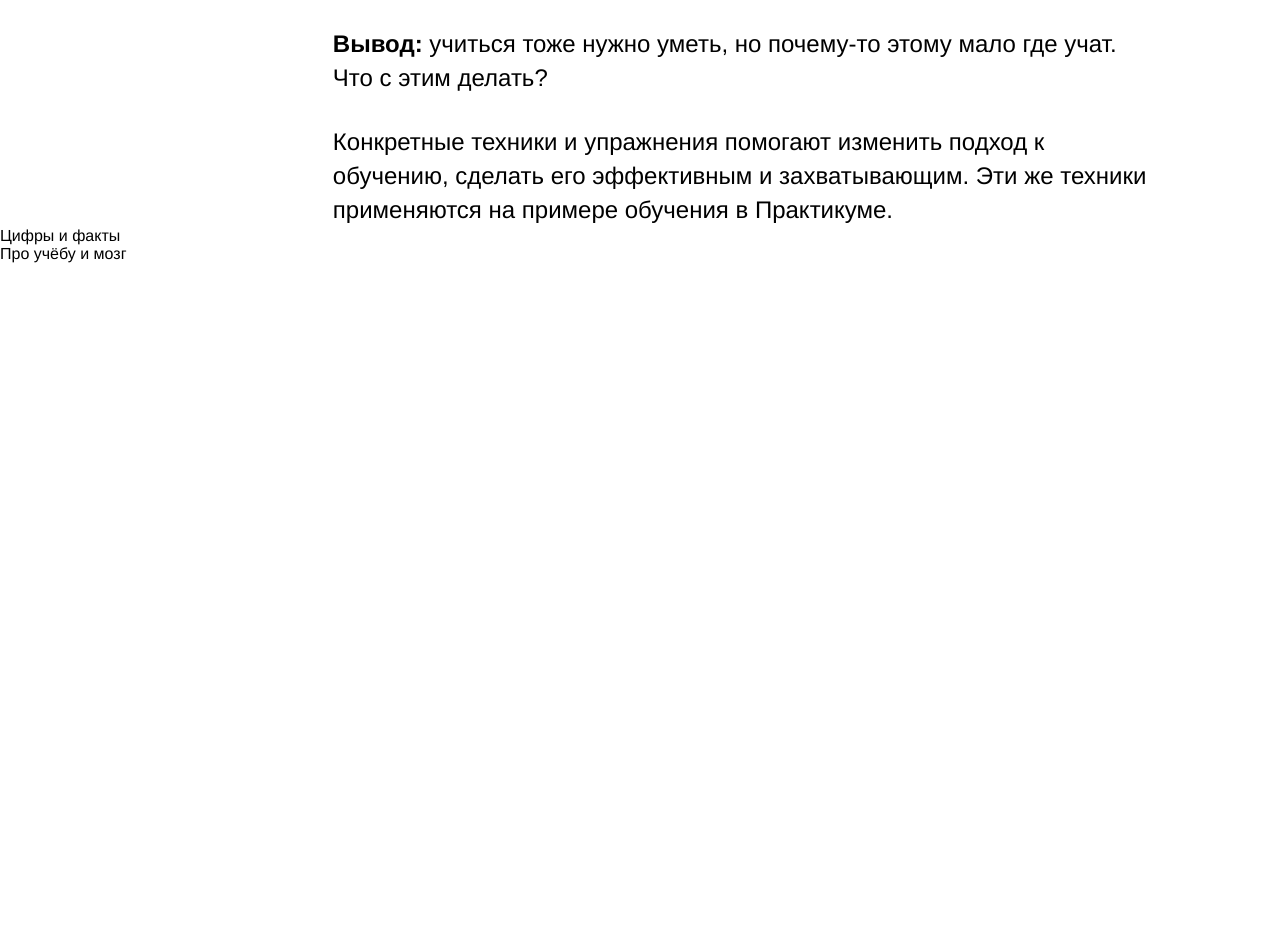
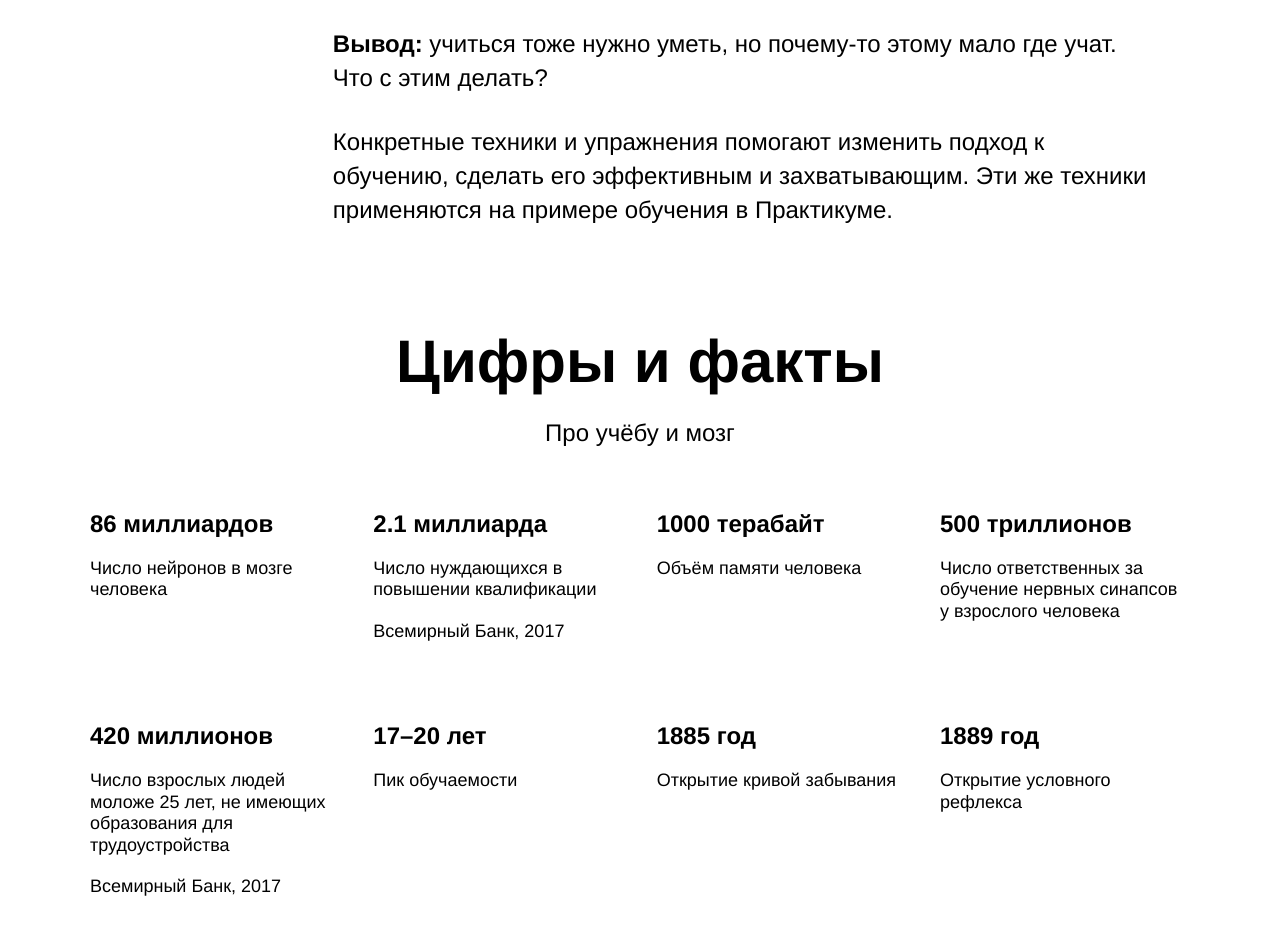
Before and after one commit to BeRealDude/how-to-learn, a plain HTML site: page index.html in a window 1280 px wide. Shown: the part 1029-1964 px from the top of the page. Before the commit the page ends 1292 px from the top, so only its background shows below. Drawn offline with Linux system fonts and the light colour scheme; files that its build step writes are made by us from their sources.

Commit message:
18.07 digits

```diff
--- a/index.html
+++ b/index.html
@@ -32,13 +32,45 @@
           </div>
         </section>
         <section class="digits">
-          <div class="section-title">Цифры и факты</div>
-          <div class="section-subtitle">Про учёбу и мозг</div>
-          <div class="table">
-            <div class="table__cell"></div>
-            <div class="table__heading"></div>
-            <div class="table__text"></div>
-          </div>
+          <h2 class="section-title">Цифры и факты</h2>
+          <h3 class="section-subtitle">Про учёбу и мозг</h3>
+          <ul class="table list">
+            <li class="table__cell table_margin">
+              <h4 class="table__heading">86 миллиардов</h4>
+              <p class="table__text">Число нейронов в мозге человека</p>
+            </li>
+            <li class="table__cell table_margin">
+              <h4 class="table__heading">2.1 миллиарда</h4>
+              <p class="table__text">Число нуждающихся в повышении квалификации</p>
+              <p class="table__text">Всемирный Банк, 2017</p>
+            </li>
+            <li class="table__cell table_margin">
+              <h4 class="table__heading">1000 терабайт</h4>
+              <p class="table__text">Объём памяти человека</p>
+            </li>
+            <li class="table__cell table_margin">
+              <h4 class="table__heading">500 триллионов</h4>
+              <p class="table__text">Число ответственных за обучение нервных синапсов у взрослого человека</p>
+            </li>
+            <li class="table__cell">
+              <h4 class="table__heading">420 миллионов</h4>
+              <p class="table__text">Число взрослых людей моложе 25 лет, не имеющих образования для трудоустройства</p>
+              <p class="table__text">Всемирный Банк, 2017</p>
+            </li>
+            <li class="table__cell">
+              <h4 class="table__heading">17–20 лет</h4>
+              <p class="table__text">Пик обучаемости</p>
+            </li>
+            <li class="table__cell">
+              <h4 class="table__heading">1885 год</h4>
+              <p class="table__text">Открытие кривой забывания</p>
+            </li>
+            <li class="table__cell">
+              <h4 class="table__heading">1889 год</h4>
+              <p class="table__text">Открытие условного рефлекса</p>
+            </li>
+          </ul>
+
         </section>
         <section class="feynman"></section>
         <section class="kaufman"></section>
--- a/styles/style.css
+++ b/styles/style.css
@@ -1,6 +1,3 @@
-description, two-columns, two-columns__brief, two-columns__main-text, two-columns__paragraph, two-columns__span-accent{
-  border: 1xp solid red;
-}
 .page {
   min-width: 1100px;
   /* мы ещё не умеем делать мобильную версию сайта, */
@@ -85,9 +82,6 @@ align-self: flex-end;
   right: 0;
 }
 
-.content {
-
-  }
 
 .description{           /* Из оставшихся вопросов по description, текст в первом и во втором параграфе, как будто не помещается и переноситься*/
   display: flex;
@@ -138,10 +132,67 @@ align-self: flex-end;
 
 }
 
-/* и элемента с модификатором вида ключ-значение */
+
+
+.section-title{
+  width: 60%;
+  margin: 100px auto 0;
+  line-height: 1.15;
+  font-size: 60px;
+  font-weight: 600;
+  display: flex;
+  justify-content: center;
+}
+
+.section-subtitle{
+  width: 60%;
+  margin: 20px auto 0;
+  line-height: 34px;
+  font-size: 24px;
+  font-weight: normal;
+  display: flex;
+  justify-content: center;
+}
+
+.table{
+  margin: 60px auto 100px;
+  width: 1100px;
+  display: flex;
+  flex-wrap: wrap; /*Запомнить, нужная штука при построении списков*/
+  justify-content: space-between;
+}
+
+.list{
+  list-style: none;
+  padding: 0;
+}
+
+.table__cell{
+  width: 250px;
+}
+
+.table_margin{
+  margin: 0 0 60px;
+}
+.table__heading{
+  line-height: 1.15;
+  font-size: 24px;
+  font-weight: 600;
+  margin: 0 0 20px;
+}
+
+.table__text{
+  line-height: 1.2;
+  font-size: 18px;
+  font-weight: normal;
+  margin: 0 0 20px;
+}
+
+/* и элемента с модификатором вида ключ-значение
 .table__cell_theme_dark {
   width: 200px;
   color: white;
   margin-right: 0;
   margin-top: 80px;
 }
+*/
```
